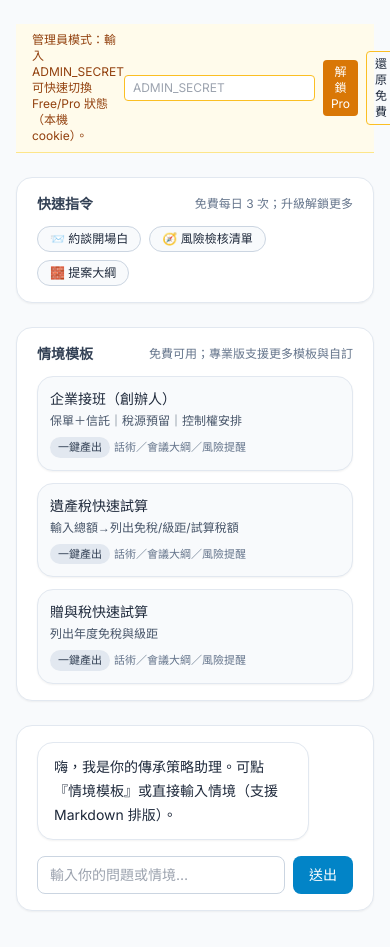
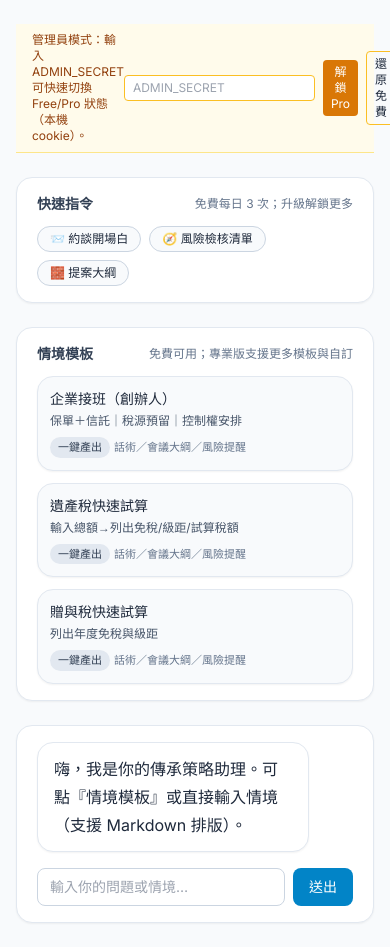
Before and after one commit to drink365/copilot-pro, a Next.js app: page /copilot in a window 390 px wide. Shown: the top 947 px of the page. Built offline with nearby package versions, Linux system fonts and the light colour scheme; no server answers.

Commit message:
Update MarkdownRenderer.tsx

```diff
--- a/app/components/MarkdownRenderer.tsx
+++ b/app/components/MarkdownRenderer.tsx
@@ -1,15 +1,26 @@
 // app/components/MarkdownRenderer.tsx
 "use client"
 
-import * as React from "react"
+import React from "react"
 import ReactMarkdown from "react-markdown"
 import remarkGfm from "remark-gfm"
 
-export default function MarkdownRenderer({ content }: { content: string }) {
+type Props = {
+  content: string
+  className?: string
+}
+
+export default function MarkdownRenderer({ content, className }: Props) {
   return (
-    <div className="prose prose-sm sm:prose-base max-w-none">
-      <ReactMarkdown remarkPlugins={[remarkGfm]}>
-        {content}
+    <div className={className ?? "prose max-w-none"}>
+      <ReactMarkdown
+        // GitHub 風格支援：表格、待辦清單、刪除線等
+        remarkPlugins={[remarkGfm]}
+        // 安全考量：不解析原始 HTML，避免 XSS
+        // 若你確定來源安全、一定需要解析 HTML，再加 rehypeRaw（需額外安裝）
+        // rehypePlugins={[rehypeRaw]}
+      >
+        {content || ""}
       </ReactMarkdown>
     </div>
   )
```
